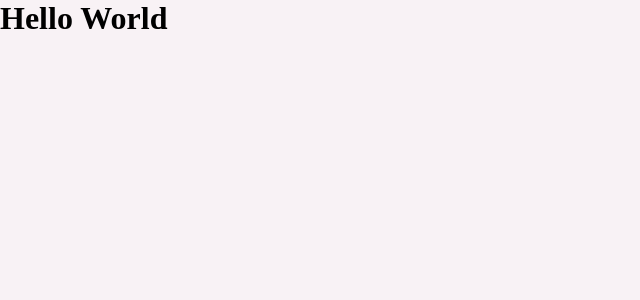
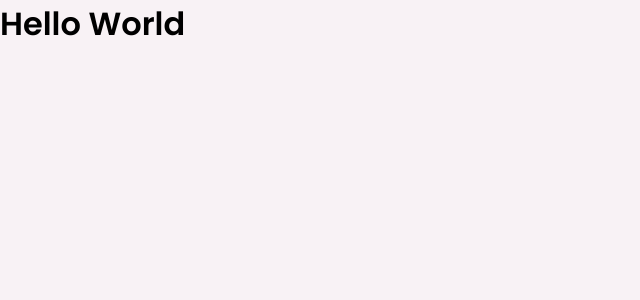
Before and after one commit to br-gabriel/dtmoney-finance, a React (Create React App) app: page / in a window 1280 px wide. Shown: the top 300 px of the page, without its empty margins (0-640 px from the left). Built offline with nearby package versions, Linux system fonts and the light colour scheme.

Commit message:
global style updated

```diff
--- a/public/index.html
+++ b/public/index.html
@@ -1,10 +1,18 @@
 <!DOCTYPE html>
 <html lang="en">
   <head>
+    <link rel="preconnect" href="https://fonts.googleapis.com">
+
     <meta charset="utf-8" />
     <meta name="viewport" content="width=device-width, initial-scale=1" />
 
+    <!--Icone-->
     <link rel="shortcut icon" href="favicon.png" type="image/png">
+
+    <!--Fonte: Poppins-->
+    <link rel="preconnect" href="https://fonts.gstatic.com" crossorigin>
+    <link href="https://fonts.googleapis.com/css2?family=Poppins:wght@400;600&display=swap" rel="stylesheet">
+
 
     <title>dtmoney</title>
   </head>
--- a/src/styles/global.ts
+++ b/src/styles/global.ts
@@ -28,6 +28,15 @@
         }
     }
 
+    body, input, textarea, button {
+        font-family: 'Poppins', sans-serif;
+        font-weight: 400;
+    }
+
+    h1, h2, h3, h4, h5, h6, strong {
+        font-weight: 600;
+    }
+
 	body {
 		background: var(--background);
 		-webkit-font-smoothing: antialiased;
```
